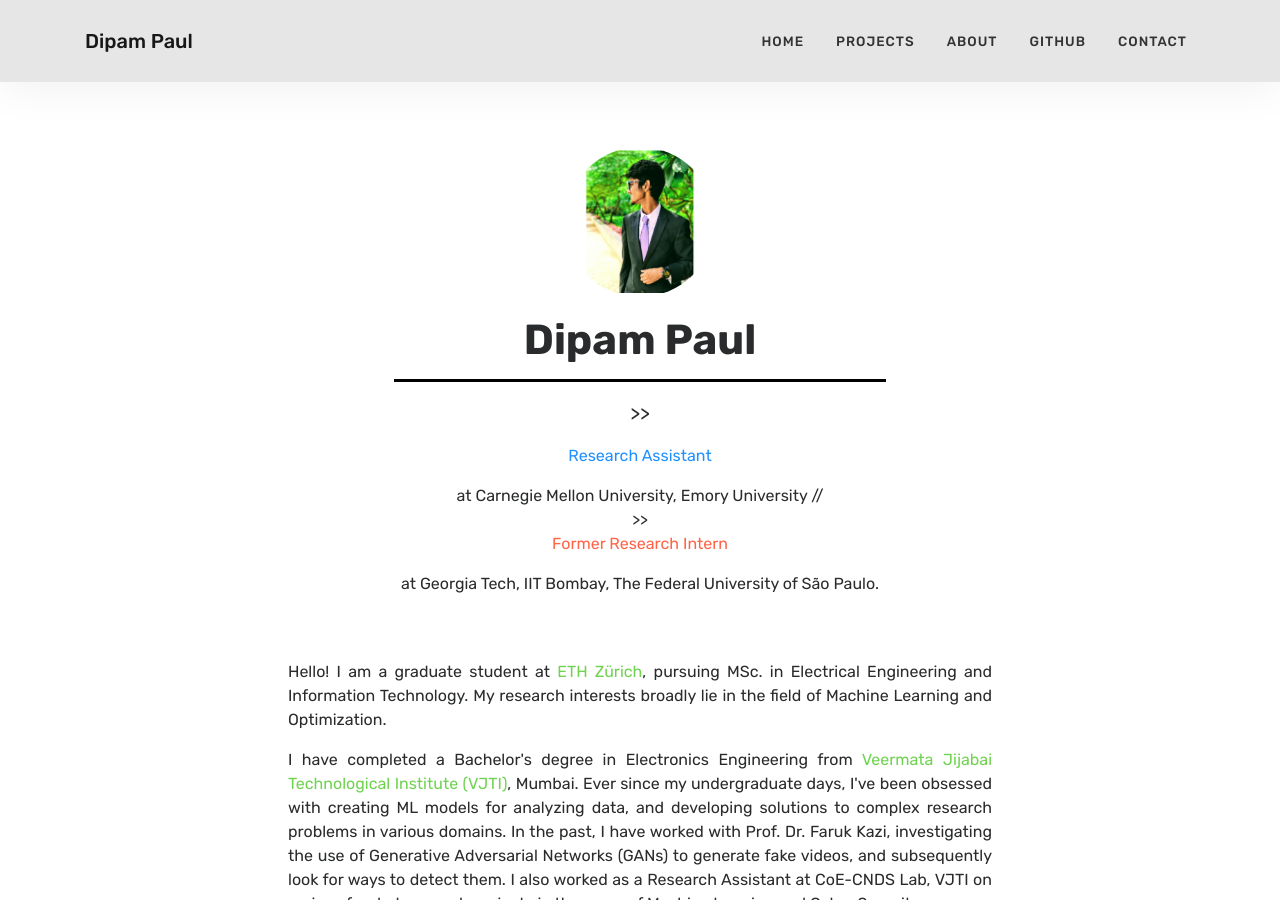
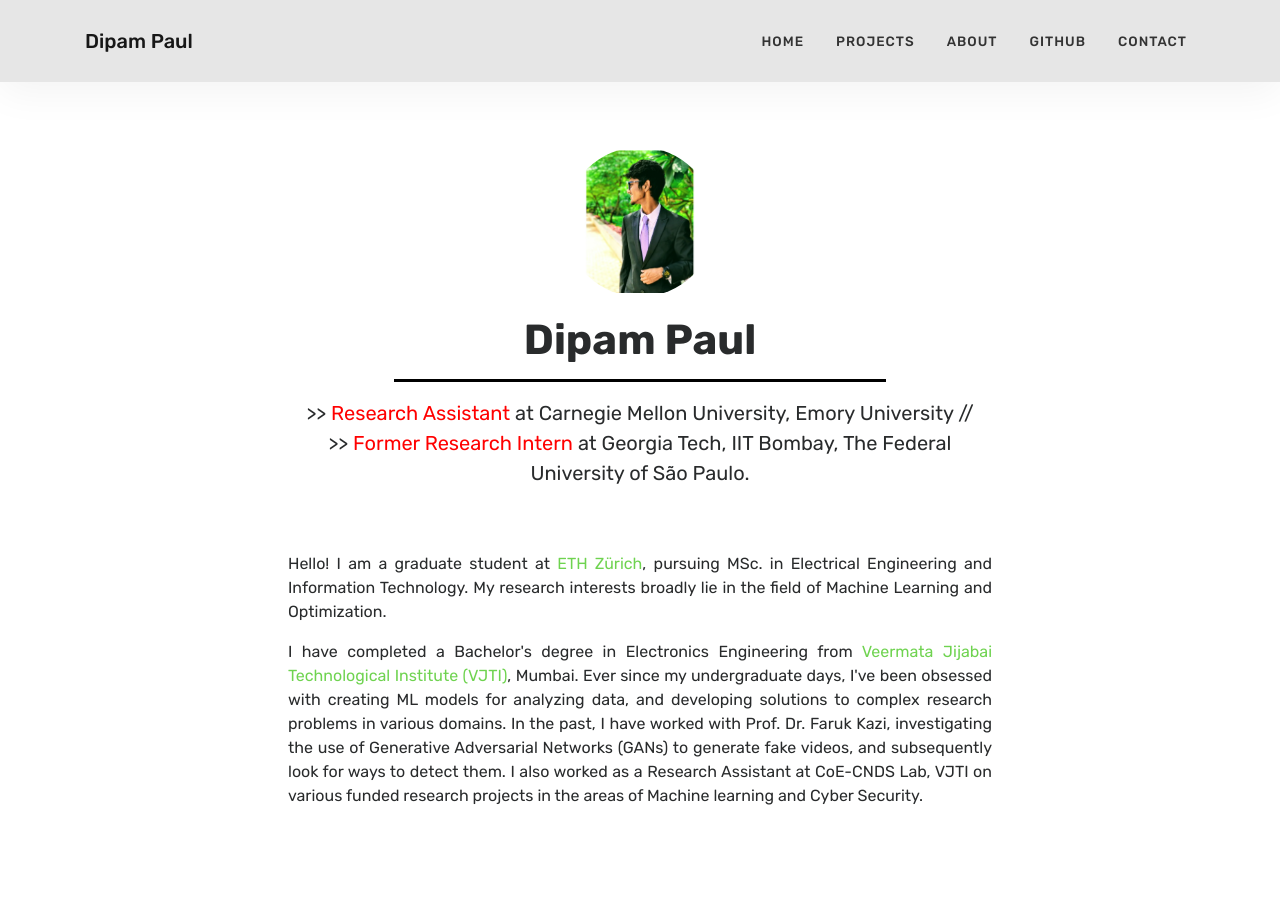
Before and after one commit to thisisdipam/thisisdipam.github.io, a Jekyll site: the page built from index.html, in a window 1280 px wide and 900 px high. Built offline with Jekyll 4.4.1, drawn with Linux system fonts in a browser that asks for light colours.

Commit message:
Update index.html

```diff
--- a/index.html
+++ b/index.html
@@ -10,7 +10,7 @@ title: Home
         <img src="{{ site.baseurl }}/assets/images/download (3).png" class="rounded-circle profile-img" alt="Dipam Paul">
         <h2>Dipam Paul</h2>
         <hr class="intro-hr"/>
-        <p class="degree"> >> <p style="color:DodgerBlue;"> Research Assistant </p> at Carnegie Mellon University, Emory University //<br> >> <p style="color:Tomato;">Former Research Intern </p> at Georgia Tech, IIT Bombay, The Federal University of São Paulo.</p>
+        <p class="degree">>> <font color="red"> Research Assistant </font> at Carnegie Mellon University, Emory University //<br> >> <font color="red"> Former Research Intern </font> at Georgia Tech, IIT Bombay, The Federal University of São Paulo.</p>
         <br><br>
         <p class="bio">Hello! I am a graduate student at <a href="https://ethz.ch/de.html">ETH Zürich</a>, pursuing MSc. in Electrical Engineering and Information Technology. My research interests broadly lie in the field of Machine Learning and Optimization.</p>
         <p class="bio">I have completed a Bachelor's degree in Electronics Engineering from <a href="https://www.vjti.ac.in/">Veermata Jijabai Technological Institute (VJTI)</a>, Mumbai. Ever since my undergraduate days, I've been obsessed with creating ML models for analyzing data, and developing solutions to complex research problems in various domains. In the past, I have worked with Prof. Dr. Faruk Kazi, investigating the use of Generative Adversarial Networks (GANs) to generate fake videos, and subsequently look for ways to detect them. I also worked as a Research Assistant at CoE-CNDS Lab, VJTI on various funded research projects in the areas of Machine learning and Cyber Security.</p>
```
